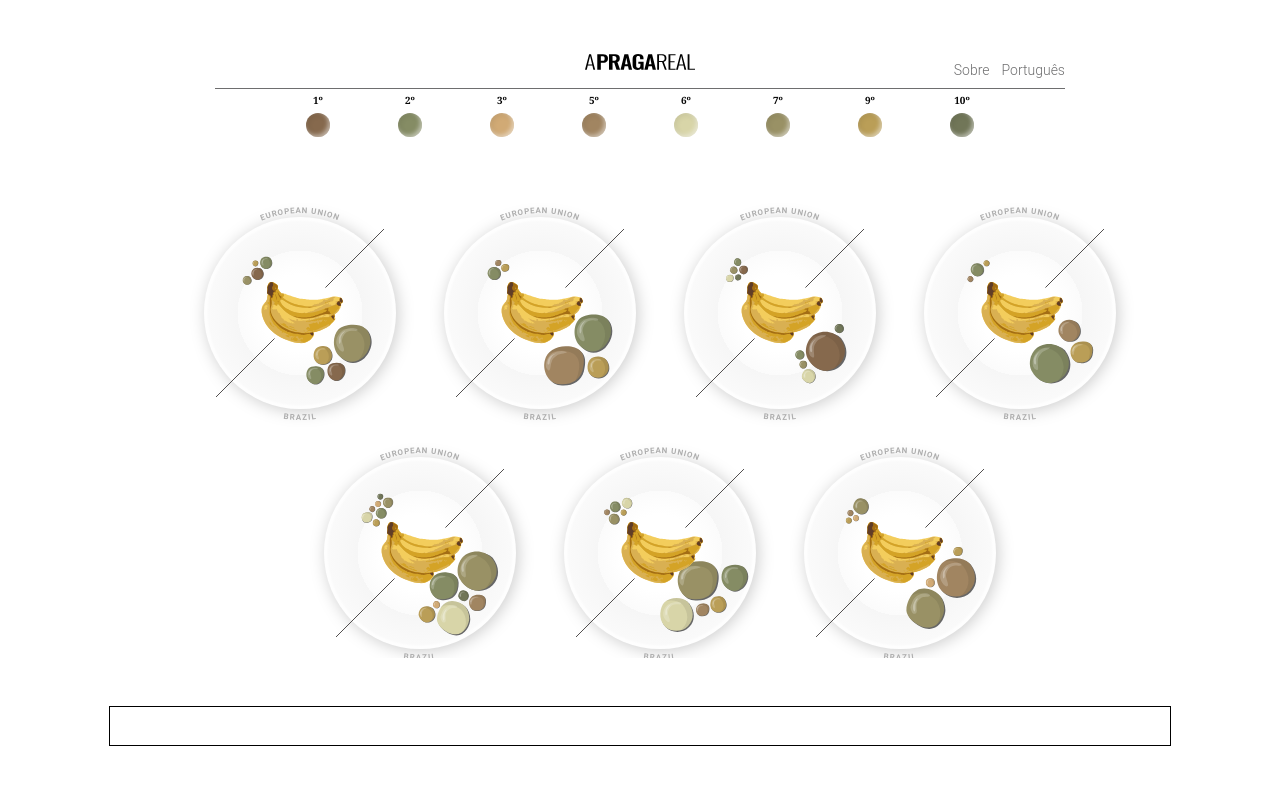
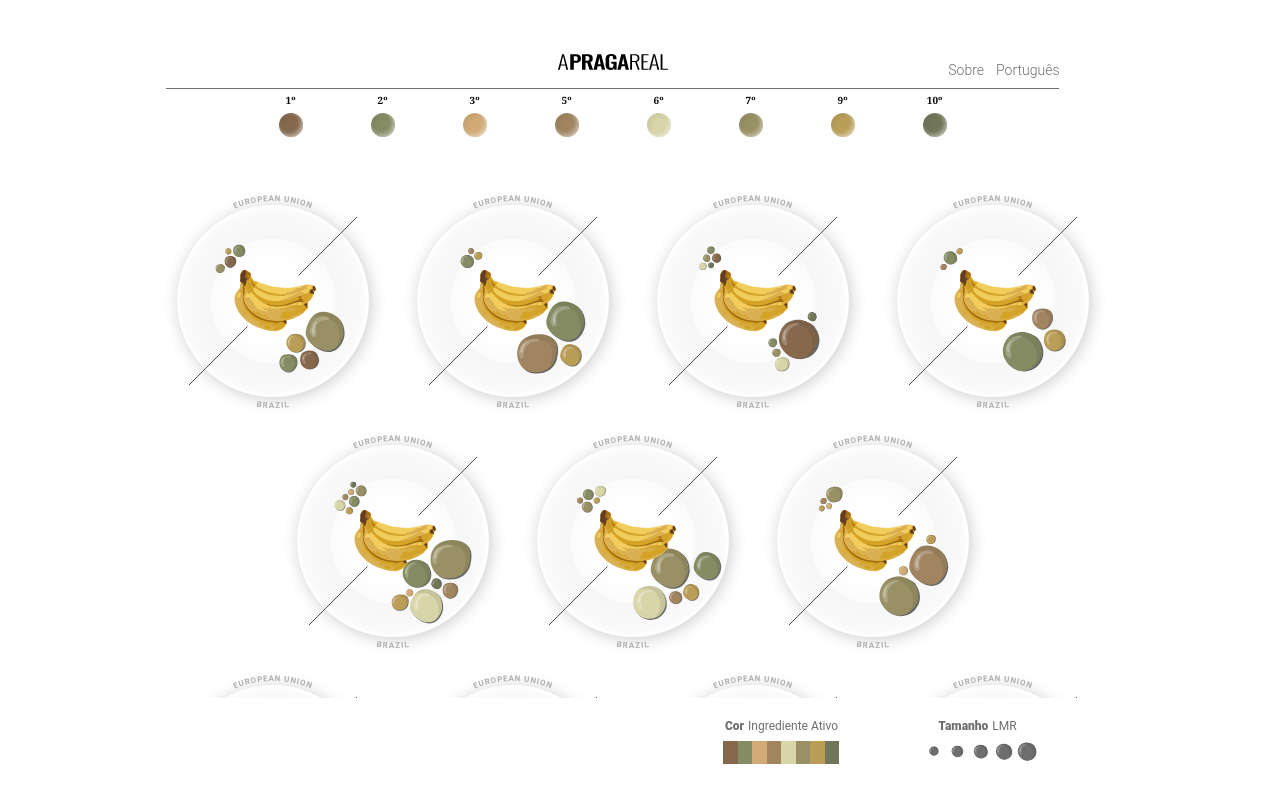
Before and after one commit to itdoliva/apragareal, a React (Create React App) app: page / in a window 1280 px wide. Built offline with nearby package versions, Linux system fonts and the light colour scheme.

Commit message:
feat: size and color legends working

```diff
--- a/src/index.css
+++ b/src/index.css
@@ -87,3 +87,56 @@ h1, h2, h3, h4, h5, h6 {
   margin: 0;
   padding: 0;
 }
+
+.drop-shine {
+  fill: #FFFFFF;
+  fill-opacity: 0.8;
+}
+
+.drop-0 {
+  fill: transparent;
+  stroke: black;
+  stroke-width: 1px;
+}
+.drop-1 { fill: var(--pest-1); }
+.drop-2 { fill: var(--pest-2); }
+.drop-3 { fill: var(--pest-3); }
+.drop-5 { fill: var(--pest-5); }
+.drop-6 { fill: var(--pest-6); }
+.drop-7 { fill: var(--pest-7); }
+.drop-9 { fill: var(--pest-9); }
+.drop-10 { fill: var(--pest-10); }
+
+
+.drop-size {
+  fill: var(--gray-1);
+}
+
+.drop-shadow {
+  fill: #060606;
+  fill-opacity: .6;
+}
+
+.drop-light-shadow {
+  fill: #060606;
+  fill-opacity: 0.08;
+}
+
+.drop-light-darker {
+  fill: #FFFFFF;
+  fill-opacity: 0.2;
+}
+
+.drop-light-lighter {
+  fill: #FFFFFF;
+  fill-opacity: 0.3;
+}
+
+.br {
+  stroke: green;
+  stroke-width: 0px;
+}
+.eu {
+  stroke: blue;
+  stroke-width: 0px;
+}
--- /dev/null
+++ b/src/pages/Main/components/Footer/Footer.js
@@ -0,0 +1,121 @@
+import { useEffect, useRef } from 'react'
+import * as d3 from 'd3';
+import getDrop from '../../functions/getDrop';
+
+function Footer() {
+  const ref = useRef(null)
+
+  useEffect(() => {
+    FooterD3.create(ref)
+  }, [])
+
+  return (
+    <footer className="footer" ref={ref}>
+
+      <div className="legend">
+      </div>
+
+      <div className="legend color">
+        <div className="legend-header">
+          <span className="legend-title strong">Cor</span>
+          <span className="legend-title">Ingrediente Ativo</span>
+        </div>
+
+        <div className="legend-body">
+          <div className="color-blocks">
+            {[1, 2, 3, 5, 6, 7, 9, 10].map(d => (
+              <div className={'color-'+d}></div>
+            ))}
+          </div>
+        </div>
+      </div>
+
+      <div className="legend size">
+        <div className="legend-header">
+          <span className="legend-title strong">Tamanho</span>
+          <span className="legend-title">LMR</span>
+        </div>
+
+        <div className="legend-body">
+          <svg></svg>
+        </div>
+      </div>
+
+    </footer>
+  )
+}
+
+const FooterD3 = {}
+
+FooterD3.create = (ref) => {
+  const footer = d3.select(ref.current)
+
+  FooterD3.drawDrops(footer)
+}
+
+FooterD3.drawDrops = (ref) => {
+
+  const drop = getDrop(0)
+
+  const classNames = [
+    'drop-shadow',
+    'drop-size',
+    'drop-light-shadow',
+    'drop-light-darker',
+    'drop-light-lighter'
+  ]
+
+  const dropConf = drop.map((e, i) => [e, classNames[i]])
+
+  const scales = [ .3, .375, .45, .525, .6]
+  const nodes = scales.map((d, i) => ({id: i+1, scale: d}))
+
+  const svg = ref
+    .select('.legend.size .legend-body svg')
+
+  const padding = 24
+  const w = +svg.style('width').replace('px', '') - 2*padding
+  const h = +svg.style('height').replace('px', '')
+
+  const blockWidth = w / scales.length
+
+  const dropsG = svg
+    .selectAll('g')
+      .data(scales)
+      .enter()
+    .append('g')
+      .style('transform', (d, i) => {
+        const x = padding + i*blockWidth + blockWidth/2
+        const y = (h/2)*.85
+
+        return `translate(${x}px, ${y}px) scale(${d})`
+      })
+
+  const movG = dropsG
+    .append('g')
+
+  movG
+    .selectAll('path')
+      .data(dropConf)
+      .enter()
+    .append('path')
+      .attr('class', d => d[1])
+      .attr('d', d => d[0])
+
+  movG
+    .each(function() {
+      const group = d3.select(this)
+
+      const bbox = group.node().getBoundingClientRect()
+      const groupWidth = bbox.width
+      const groupHeight = bbox.height
+
+      group
+        .style('transform', `translate(-${groupWidth/2}px, -${groupHeight/2}px)`)
+    })
+
+
+
+}
+
+export default Footer
--- a/src/pages/Main/components/Plate/Plate.css
+++ b/src/pages/Main/components/Plates/Plate.css
@@ -54,51 +54,3 @@ text, textPath {
 
     fill: #AEAEAE;
 }
-
-.drop-shine {
-    fill: #FFFFFF;
-    fill-opacity: 0.8;
-}
-
-.drop-0 {
-    fill: transparent;
-    stroke: black;
-    stroke-width: 1px;
-}
-.drop-1 { fill: var(--pest-1); }
-.drop-2 { fill: var(--pest-2); }
-.drop-3 { fill: var(--pest-3); }
-.drop-5 { fill: var(--pest-5); }
-.drop-6 { fill: var(--pest-6); }
-.drop-7 { fill: var(--pest-7); }
-.drop-9 { fill: var(--pest-9); }
-.drop-10 { fill: var(--pest-10); }
-
-.drop-shadow {
-    fill: #060606;
-    fill-opacity: .6;
-}
-
-.drop-light-shadow {
-    fill: #060606;
-    fill-opacity: 0.08;
-}
-
-.drop-light-darker {
-    fill: #FFFFFF;
-    fill-opacity: 0.2;
-}
-
-.drop-light-lighter {
-    fill: #FFFFFF;
-    fill-opacity: 0.3;
-}
-
-.br {
-    stroke: green;
-    stroke-width: 0px;
-}
-.eu {
-    stroke: blue;
-    stroke-width: 0px;
-}
--- a/src/pages/Main/components/Plate/Plate.js
+++ b/src/pages/Main/components/Plates/Plate.js
@@ -1,7 +1,7 @@
 import { useEffect, useRef } from 'react';
 import * as d3 from 'd3';
 import fruit from '../../../../static/imgs/banana.svg';
-import getRandomDrop from '../../functions/getRandomDrop';
+import getDrop from '../../functions/getDrop';
 import './Plate.css';
 
 
@@ -349,7 +349,7 @@ PlateD3.drawDrops = (svg, nodes, extentLMR) => {
 
     nodeG
       .each(function(d) {
-        const drop = getRandomDrop()
+        const drop = getDrop()
 
         const classNames = [
           'drop-shadow',
--- /dev/null
+++ b/src/pages/Main/components/Plates/Plates.js
@@ -0,0 +1,18 @@
+import Plate from './Plate'
+
+import normalizeStr from '../../functions/normalizeStr';
+
+function Plates(props) {
+  return (
+    <ul className="plates-wrapper">
+      {props.data.map(d => (
+        <Plate
+        key={normalizeStr(d.cultive) + '-' + d.data.map(d => d.rank).join('-')}
+        {...d} />
+      ))}
+      <li className="plate-wrapper" />
+    </ul>
+  )
+}
+
+export default Plates
--- a/src/pages/Main/functions/getRandomDrop.js
+++ b/src/pages/Main/functions/getDrop.js
@@ -37,9 +37,11 @@ const drops = [
 
 ]
 
-function getRandomDrop() {
-    const index = Math.floor(Math.random() * drops.length)
+function getDrop(index) {
+    if (!index) {
+        index = Math.floor(Math.random() * drops.length)
+    }
     return drops[index]
 }
 
-export default getRandomDrop
+export default getDrop
--- a/src/pages/Main/index.js
+++ b/src/pages/Main/index.js
@@ -3,15 +3,16 @@ import { useState, useEffect } from "react";
 
 import logo from '../../static/imgs/apragareal.svg';
 import PestFilter from './components/PestFilter/PestFilter';
-import Plate from './components/Plate/Plate';
+import Plates from './components/Plates/Plates';
 import Tooltip from './components/Tooltip/Tooltip';
+import Footer from './components/Footer/Footer';
 
 import getPestData from './functions/getPestData';
-import normalizeStr from './functions/normalizeStr';
 import usePestFilter from './hooks/usePestFilter';
 
 import './style.scss';
 import './plates.scss';
+import './legend.scss';
 
 function Main(props) {
 
@@ -38,9 +39,8 @@ function Main(props) {
             <li><Link to="/about" >{props.language.id == "br" ? "Sobre" : "About"}</Link></li>
             <li><button onClick={props.changeLanguage}>{props.language.label}</button></li>
           </ul>
+
         </nav>
-
-
 
         <div className="pest-filters">
           {pesticides.map(d => (
@@ -54,17 +54,9 @@ function Main(props) {
 
       </header>
 
-      <ul className="plates-wrapper">
-        {data.map(d => (
-            <Plate
-              key={normalizeStr(d.cultive) + '-' + d.data.map(d => d.rank).join('-')}
-              {...d} />
-            )
-        )}
-        <li className="plate-wrapper honeycomb-placeholder" />
-      </ul>
+      <Plates data={data}/>
 
-      <div className="footer"></div>
+      <Footer />
 
       <Tooltip language={props.language} />
     </div>
--- /dev/null
+++ b/src/pages/Main/legend.scss
@@ -0,0 +1,94 @@
+.footer {
+    height: 48px;
+
+    flex-shrink: 0;
+
+    display: flex;
+    flex-direction: row;
+    justify-content: flex-end;
+
+    align-items: stretch;
+}
+
+
+.legend {
+    display: flex;
+    flex-direction: column;
+    align-content: stretch;
+
+    margin-left: 32px;
+
+    width: 164px;
+    // border: 1px solid rgba(70, 131, 180, 0.08);
+
+    flex-grow: 0;
+}
+
+.legend-header {
+    display: flex;
+    flex-direction: row;
+    justify-content: center;
+    align-content: center;
+}
+
+.legend-title {
+    font-weight: 400;
+    font-size: 12px;
+    line-height: 13px;
+
+    color: var(--gray-1);
+}
+
+.legend-title.strong {
+    font-weight: 800;
+    margin-right: 4px;
+}
+
+.legend-body {
+    flex-grow: 1;
+
+    display: flex;
+    flex-direction: row;
+    justify-content: flex-start;
+    align-items: stretch;
+
+    position: relative;
+}
+
+.legend-body svg {
+    position: absolute;
+    top: 0;
+    left: 0;
+    width: 100%;
+    height: 100%;
+}
+
+.size-drop:nth-child(2) {
+    fill: var(--gray-1);
+}
+
+.color-blocks {
+    flex-grow: 1;
+
+    display: flex;
+    flex-direction: row;
+    justify-content: space-between;
+    align-items: stretch;
+
+    margin-top: 8px;
+    margin-bottom: 4px;
+    padding: 0 24px;
+}
+
+.color-blocks div {
+    flex-grow: 1;
+}
+
+.color-1  {background: var(--pest-1);}
+.color-2  {background: var(--pest-2);}
+.color-3  {background: var(--pest-3);}
+.color-5  {background: var(--pest-5);}
+.color-6  {background: var(--pest-6);}
+.color-7  {background: var(--pest-7);}
+.color-9  {background: var(--pest-9);}
+.color-10 {background: var(--pest-10);}
--- a/src/pages/Main/plates.scss
+++ b/src/pages/Main/plates.scss
@@ -4,7 +4,7 @@ $plate-margin: 0px;
 $viewport-threshold: $plate-width + $plate-margin;
 
 .plates-wrapper {
-    margin: 48px 0;
+    margin: 36px 0 22px 0;
     position: relative;
 
     display: flex;
--- a/src/pages/Main/style.scss
+++ b/src/pages/Main/style.scss
@@ -1,5 +1,5 @@
 .main-page {
-    padding: 54px 8.5%;
+    padding: 54px 8.5% 2.5% 54px;
 
     width: 100vw;
     height: 100vh;
@@ -17,6 +17,10 @@
 .main-page header {
     display: flex;
     flex-direction: column;
+    padding: 0 10%;
+}
+
+.main-page footer {
     padding: 0 10%;
 }
 
@@ -63,10 +67,3 @@
     justify-content: center;
     align-items: flex-start;
 }
-
-.footer {
-    height: 40px;
-
-    border: 1px solid black;
-    flex-shrink: 0;
-}
```
